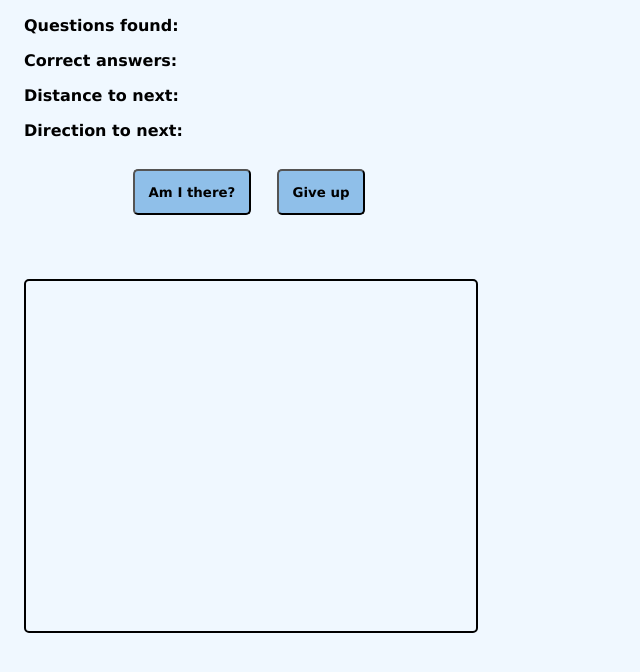
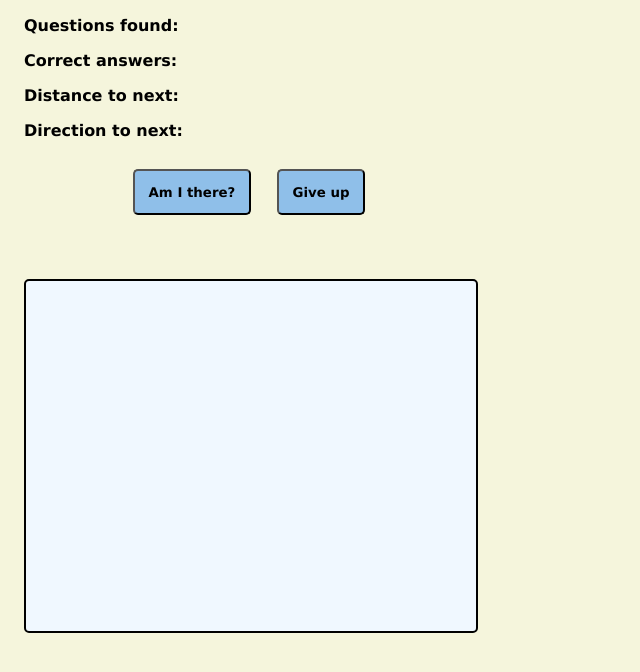
Before and after one commit to DavRan90/Tipsrundan, a plain HTML site: page index.html in a window 1280 px wide. Shown: the whole page, without its empty margins (0-640 px from the left). Drawn offline with Linux system fonts and the light colour scheme; no server answers.

Commit message:
beige bakgrund

```diff
--- a/css/style.css
+++ b/css/style.css
@@ -1,6 +1,6 @@
 *
 {
-    background-color: aliceblue;
+    background-color: beige;
     font-family: Verdana, Geneva, Tahoma, sans-serif;
     /* border-style: solid; */
 }
```
